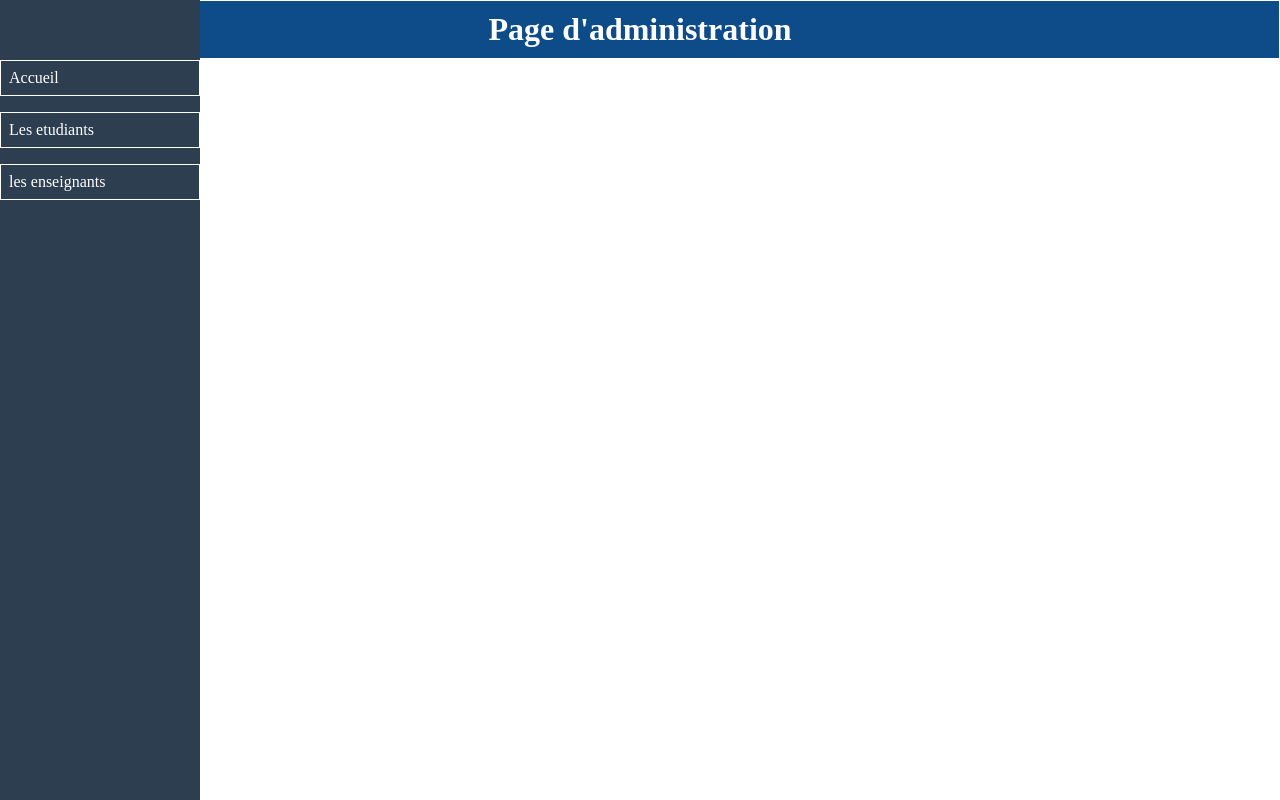
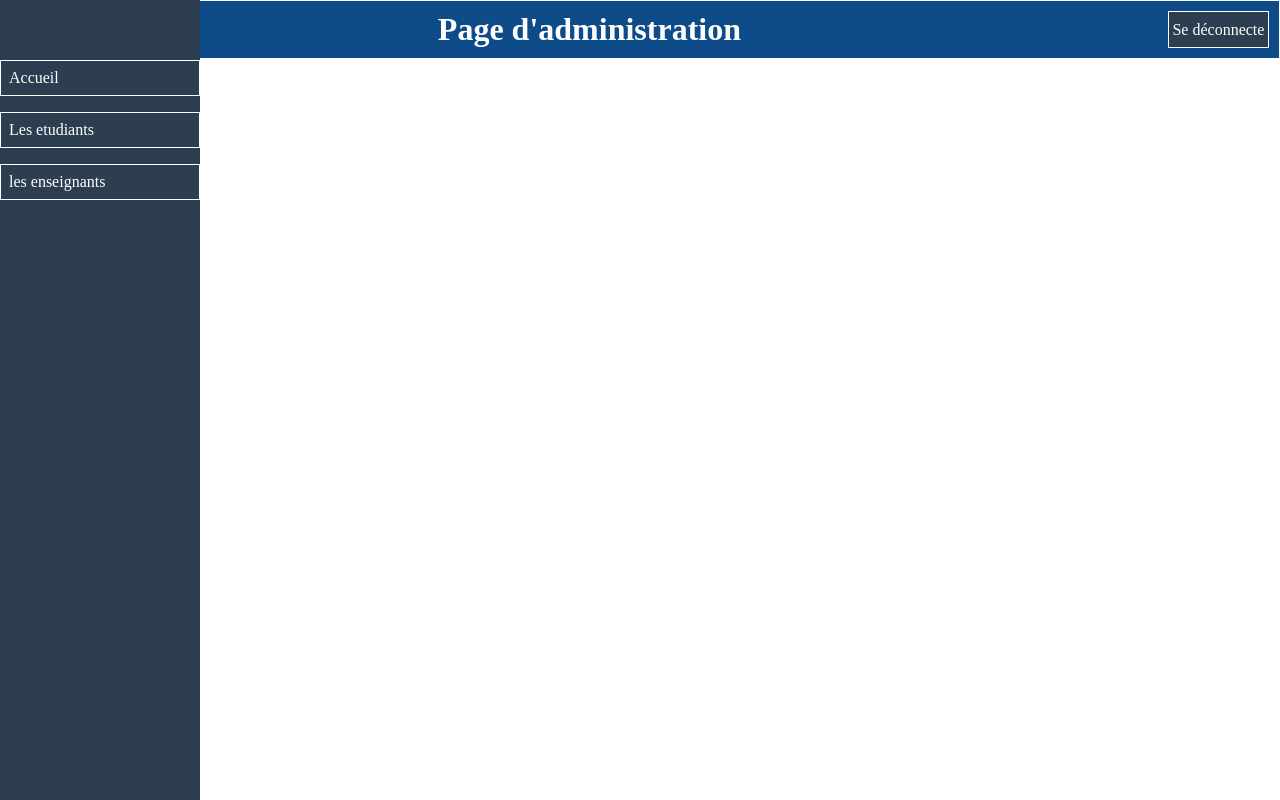
Before and after one commit to AymanMady/Projet_soumission, a PHP site: page / in a window 1280 px wide. Run offline with PHP 8.4, Linux system fonts and the light colour scheme; the visitor is signed in with stand-in values (Sample User, id 1).

Commit message:
cree la session

```diff
--- a/CSS/style.css
+++ b/CSS/style.css
@@ -93,17 +93,37 @@ body {
 
   /* Page d'administration */
 
-  .titre {
+  .entete {
     background-color: #0d4b89;
     color: #fff;
     padding: 10px;
     text-align: center;
     border: 1px solid #fff;
+    display: flex;
+    flex-direction: row;
+  }
+
+  .titre {
+    width: 3500px;
   }
 
   .titre h1 {
     margin: 0;
     font-size: 2em;
+  }
+
+  .logout {
+    background-color: #2C3E50;
+    width: 300px;
+    display: flex;
+    flex-direction: column;
+    align-items: center;
+    justify-content: center;
+    border: 1px solid #fff;
+  }
+  .logout a {
+    text-decoration: none;
+    color: #fff;
   }
   .navbar {
     position: fixed;
@@ -117,7 +137,6 @@ body {
 
   .content {
     margin-left: 200px;
-    /* La marge à gauche doit être égale à la largeur de la barre de navigation */
   }
   .navbar ul {
     list-style: none;
--- a/authentification.php
+++ b/authentification.php
@@ -8,7 +8,7 @@
         $pwd = $_POST['pwd'] ;
         $erreur = "" ;
         include_once "connexion.php";
-        $sql =  "SELECT * FROM utilisateur WHERE pwd ='$pwd'  AND login = '$login'  ";
+        $sql =  "SELECT * FROM utilisateur inner join role using(id_role) WHERE pwd ='$pwd'  AND login = '$login' AND profile='administrateur'  ";
         $req = mysqli_query($conn ,$sql) ;
         $num_ligne = mysqli_num_rows($req) ;
         if($num_ligne > 0 ){
@@ -36,7 +36,7 @@
             <span class="title">Authentifier</span>
             <?php
             if(isset($erreur)){
-                echo "<p class='erreur'>".$erreur."</p>"  ;
+                echo "<p class='erreur'>".$erreur."</p>";
             }
             ?>
             <div class="form-container">
--- a/index.php
+++ b/index.php
@@ -1,12 +1,8 @@
 <?php
-session_start();
-
-if (!$_SESSION['admin']) {
-  header('Location: authentification.php');
-  session_destroy();
-  exit();
+session_start() ;
+if($_SESSION["admin"]!="oui"){
+    header("location:authentification.php");
 }
-
 ?>
 <!DOCTYPE html>
 <html lang="en">
@@ -19,8 +15,9 @@ if (!$_SESSION['admin']) {
 </head>
 <body>
 <body>
-  <div class="titre">
-    <h1>Page d'administration</h1>
+  <div class="entete">
+    <div class="titre" ><h1>Page d'administration</h1></div>
+    <div class="logout" ><a href="supprimer_session.php">Se déconnecte</a></div>
   </div>
   <div class="navbar">
     <ul>
--- /dev/null
+++ b/supprimer_session.php
@@ -0,0 +1,5 @@
+<?php
+session_start();
+session_destroy();
+header("location:authentification.php");
+?>
```
